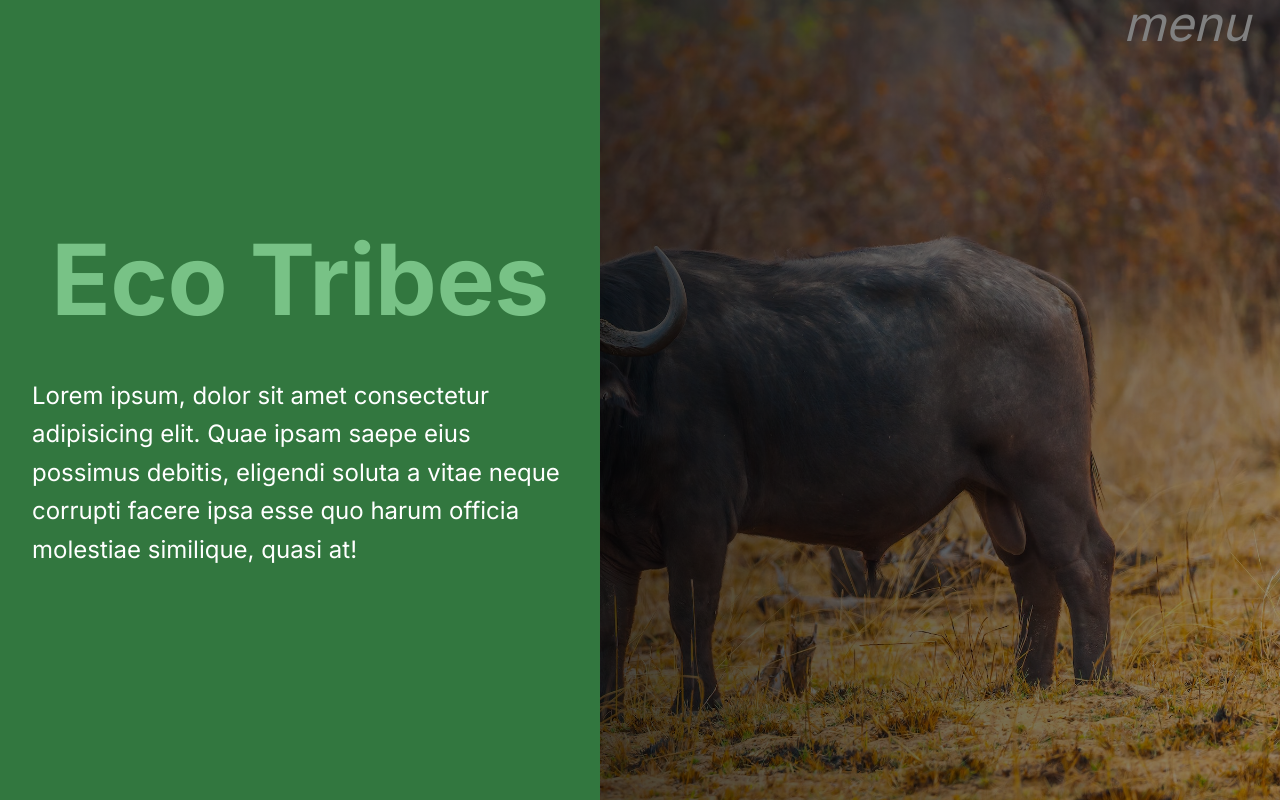
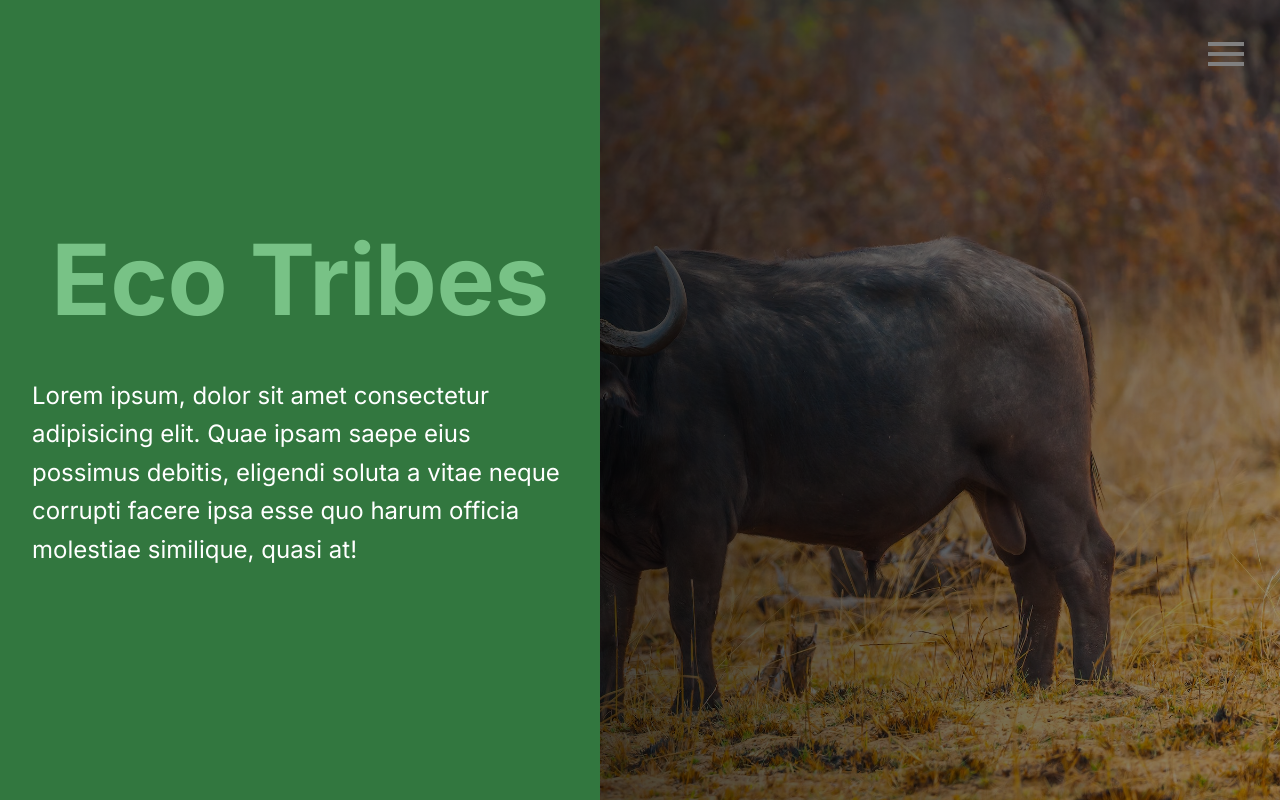
Before and after one commit to euouae682/HackPNW, a Vue app: page / in a window 1280 px wide. Shown: the top 802 px of the page. Built offline with nearby package versions, Linux system fonts and the light colour scheme.

Commit message:
navbar icon improvements

```diff
--- a/index.html
+++ b/index.html
@@ -10,6 +10,10 @@
       href="https://fonts.googleapis.com/css2?family=Inter:wght@400;500;600;700&display=swap"
       rel="stylesheet"
     />
+    <link
+    href="https://fonts.googleapis.com/icon?family=Material+Icons"
+    rel="stylesheet"
+    />
     <title>Vite App</title>
   </head>
   <body>
--- a/src/components/Navbar.vue
+++ b/src/components/Navbar.vue
@@ -4,7 +4,7 @@ import { store } from "../store.js";
 
 <template>
   <div class="open-nav">
-    <i @click="store.toggleNav" class="material-icons">menu</i>
+    <i @click="store.toggleNav" class="material-icons" style="font-size: 48px">menu</i>
   </div>
   <div :id=store.showNav class="sidenav">
     <a href="javascript:void(0)" class="closebtn" @click="store.toggleNav">&times;</a>
@@ -40,8 +40,8 @@ import { store } from "../store.js";
 
 .open-nav {
   margin-right: 30px;
+  padding-top: 30px;
   color: gray;
-  font-size: 48px;
   cursor: pointer;
 }
 
```
